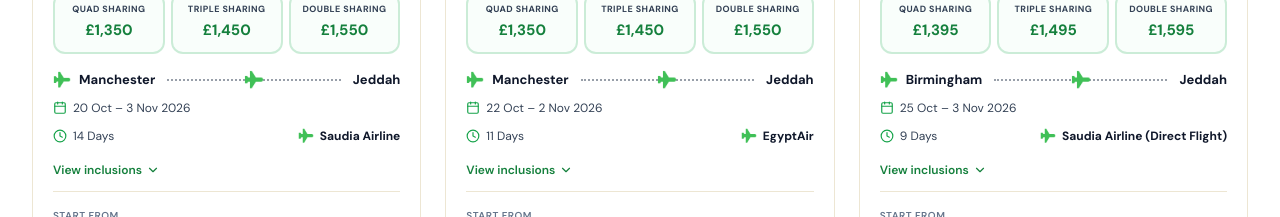
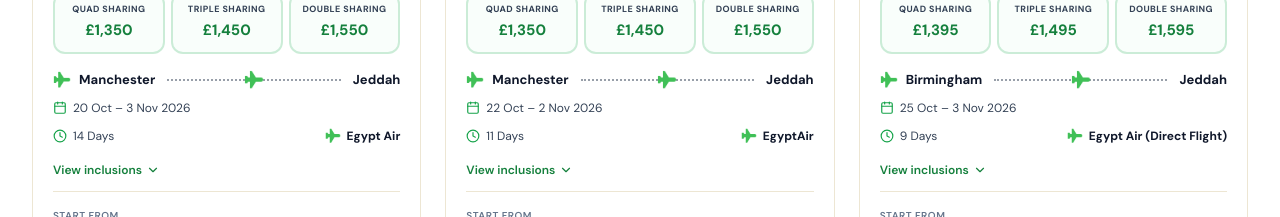
Before and after one commit to AbdullahArshadMeer/EastWestTravels, a Next.js app: page /packages/umrah in a window 1280 px wide. Shown: the part 1240-1457 px from the top of the page. Built offline with nearby package versions, Linux system fonts and the light colour scheme.

Commit message:
Update p

```diff
--- a/data/packages.ts
+++ b/data/packages.ts
@@ -218,7 +218,7 @@ export const umrahPackages: Package[] = [
     image: "/images/saja3.jpg",
     gallery: ["/images/saja3.jpg", "/images/emaar2.jpg", "/images/saja8.jpg", "/images/kaaba.webp", "/images/madinah.webp"],
     durationDays: 14, departFrom: "Manchester", arriveTo: "Jeddah",
-    dateRange: "20 Oct – 3 Nov 2026", airline: "Saudia Airline", rating: 5, reviews: 584, startFrom: "£1,350",
+    dateRange: "20 Oct – 3 Nov 2026", airline: "Egypt Air", rating: 5, reviews: 584, startFrom: "£1,350",
     sharingOptions: [{ label: "Quad Sharing", price: "£1,350" }, { label: "Triple Sharing", price: "£1,450" }, { label: "Double Sharing", price: "£1,550" }],
     features: ["Return flights from Manchester", "4-star hotel in Makkah near Haram", "4-star hotel in Madinah", "Visa processing", "Full ground transport", "Extended Ziyarat programme", "24/7 support"],
     hotels: [
@@ -226,8 +226,8 @@ export const umrahPackages: Package[] = [
       { city: "Madinah", name: "Saja Al Madina Hotel", stars: 4 },
     ],
     badge: "5-Star Package Upgrade Available", available: true,
-    description: "Our longest October half term package — 14 days for a more relaxed, unhurried Umrah experience. Depart from Manchester with Saudia Airline, enjoy 4-star hotels, and take advantage of the extended stay for deeper Ziyarat tours across both holy cities.",
-    transport: "Return flights with Saudia Airline from Manchester. Full ground transport package including airport transfers, inter-city travel, and Ziyarat coaches.",
+    description: "Our longest October half term package — 14 days for a more relaxed, unhurried Umrah experience. Depart from Manchester with Egypt Air, enjoy 4-star hotels, and take advantage of the extended stay for deeper Ziyarat tours across both holy cities.",
+    transport: "Return flights with Egypt Air from Manchester. Full ground transport package including airport transfers, inter-city travel, and Ziyarat coaches.",
     ziyarahMakkah: ["Jabal al-Nour (Cave of Hira)", "Jabal Thawr", "Masjid al-Jinn", "Hudaibiyah"],
     ziyarahMadinah: ["Masjid al-Quba", "Masjid al-Qiblatayn", "Mount Uhud & Martyrs Cemetery", "Seven Mosques"],
   },
@@ -254,7 +254,7 @@ export const umrahPackages: Package[] = [
     image: "/images/saja7.jpg",
     gallery: ["/images/saja7.jpg", "/images/emaar3.jpg", "/images/saja3.jpg", "/images/kaaba2.webp", "/images/madinah.webp"],
     durationDays: 9, departFrom: "Birmingham", arriveTo: "Jeddah",
-    dateRange: "25 Oct – 3 Nov 2026", airline: "Saudia Airline (Direct Flight)", rating: 5, reviews: 584, startFrom: "£1,395",
+    dateRange: "25 Oct – 3 Nov 2026", airline: "Egypt Air (Direct Flight)", rating: 5, reviews: 584, startFrom: "£1,395",
     sharingOptions: [{ label: "Quad Sharing", price: "£1,395" }, { label: "Triple Sharing", price: "£1,495" }, { label: "Double Sharing", price: "£1,595" }],
     features: ["Direct flights from Birmingham", "4-star hotel in Makkah", "4-star hotel in Madinah", "Visa processing", "Airport & inter-city transfers", "Guided Ziyarat", "Family-friendly itinerary"],
     hotels: [
@@ -262,8 +262,8 @@ export const umrahPackages: Package[] = [
       { city: "Madinah", name: "Al Eiman Royal Hotel", stars: 4 },
     ],
     badge: "5-Star Package Upgrade Available", available: true,
-    description: "A compact 9-day Umrah during the October half term. Direct flights from Birmingham with Saudia Airline, 4-star hotels near Haram, and a family-friendly itinerary designed to make the most of the school break.",
-    transport: "Direct return flights with Saudia Airline from Birmingham to Jeddah. All ground transport included — airport transfers and inter-city coaches.",
+    description: "A compact 9-day Umrah during the October half term. Direct flights from Birmingham with Egypt Air, 4-star hotels near Haram, and a family-friendly itinerary designed to make the most of the school break.",
+    transport: "Direct return flights with Egypt Air from Birmingham to Jeddah. All ground transport included — airport transfers and inter-city coaches.",
     ziyarahMakkah: ["Jabal al-Nour (Cave of Hira)", "Jabal Thawr", "Hudaibiyah"],
     ziyarahMadinah: ["Masjid al-Quba", "Mount Uhud & Martyrs Cemetery"],
   },
@@ -274,7 +274,7 @@ export const umrahPackages: Package[] = [
     image: "/images/emaar5.jpg",
     gallery: ["/images/kaaba.webp", "/images/emaar1.jpg", "/images/saja7.jpg", "/images/emaar2.jpg", "/images/madinah.webp"],
     durationDays: 12, departFrom: "Birmingham", arriveTo: "Jeddah",
-    dateRange: "15 Dec – 27 Dec 2026", airline: "Saudia Airline", rating: 5, reviews: 584, startFrom: "£1,595",
+    dateRange: "15 Dec – 27 Dec 2026", airline: "Egypt Air", rating: 5, reviews: 584, startFrom: "£1,595",
     sharingOptions: [{ label: "Quad Sharing", price: "£1,595" }, { label: "Triple Sharing", price: "£1,695" }, { label: "Double Sharing", price: "£1,795" }],
     features: ["Return flights from Birmingham", "4-star hotel in Makkah", "4-star hotel in Madinah", "Umrah visa processing", "All transfers included", "Ziyarat tours in both cities", "Experienced group leader"],
     hotels: [
@@ -283,7 +283,7 @@ export const umrahPackages: Package[] = [
     ],
     badge: "5-Star Package Upgrade Available", available: true, popular: true,
     description: "A 12-day December Umrah package departing from Birmingham. Perfect for families wanting to combine school holidays with a meaningful spiritual journey. Includes 4-star accommodation, full ground transport, and guided Ziyarat in Makkah and Madinah.",
-    transport: "Return flights with Saudia Airline. Private coaches for all ground transportation including airport transfers and inter-city travel between Makkah and Madinah.",
+    transport: "Return flights with Egypt Air. Private coaches for all ground transportation including airport transfers and inter-city travel between Makkah and Madinah.",
     ziyarahMakkah: ["Jabal al-Nour (Cave of Hira)", "Jabal Thawr", "Masjid al-Jinn", "Hudaibiyah"],
     ziyarahMadinah: ["Masjid al-Quba", "Masjid al-Qiblatayn", "Mount Uhud & Martyrs Cemetery", "Seven Mosques"],
   },
@@ -292,7 +292,7 @@ export const umrahPackages: Package[] = [
     image: "/images/saja8.jpg",
     gallery: ["/images/saja8.jpg", "/images/emaar2.jpg", "/images/emaar3.jpg", "/images/madinah.webp", "/images/kaaba2.webp"],
     durationDays: 11, departFrom: "Birmingham", arriveTo: "Jeddah",
-    dateRange: "20 Dec – 31 Dec 2026", airline: "Saudia Airline", rating: 5, reviews: 584, startFrom: "£1,750",
+    dateRange: "20 Dec – 31 Dec 2026", airline: "Egypt Air", rating: 5, reviews: 584, startFrom: "£1,750",
     sharingOptions: [{ label: "Quad Sharing", price: "£1,750" }, { label: "Triple Sharing", price: "£1,850" }, { label: "Double Sharing", price: "£1,950" }],
     features: ["Return flights from Birmingham", "4-star hotel in Makkah near Haram", "4-star hotel in Madinah", "Umrah visa processing", "Airport transfers & ground transport", "Guided Ziyarat in Makkah & Madinah", "24/7 group support"],
     hotels: [
@@ -300,8 +300,8 @@ export const umrahPackages: Package[] = [
       { city: "Madinah", name: "Al Eiman Royal Hotel", stars: 4 },
     ],
     badge: "5-Star Package Upgrade Available", available: true,
-    description: "Escape the UK winter with an 11-day Umrah journey during the December holidays. Fly from Birmingham to Jeddah with Saudia Airline, stay in 4-star hotels in both Makkah and Madinah. Guided Ziyarat tours in both holy cities and 24/7 group support included.",
-    transport: "Return flights with Saudia Airline from Birmingham. Private air-conditioned coaches for airport transfers, inter-city travel, and all Ziyarat tours.",
+    description: "Escape the UK winter with an 11-day Umrah journey during the December holidays. Fly from Birmingham to Jeddah with Egypt Air, stay in 4-star hotels in both Makkah and Madinah. Guided Ziyarat tours in both holy cities and 24/7 group support included.",
+    transport: "Return flights with Egypt Air from Birmingham. Private air-conditioned coaches for airport transfers, inter-city travel, and all Ziyarat tours.",
     ziyarahMakkah: ["Jabal al-Nour (Cave of Hira)", "Jabal Thawr", "Masjid al-Jinn", "Hudaibiyah"],
     ziyarahMadinah: ["Masjid al-Quba", "Masjid al-Qiblatayn", "Mount Uhud & Martyrs Cemetery", "Seven Mosques"],
   },
```
